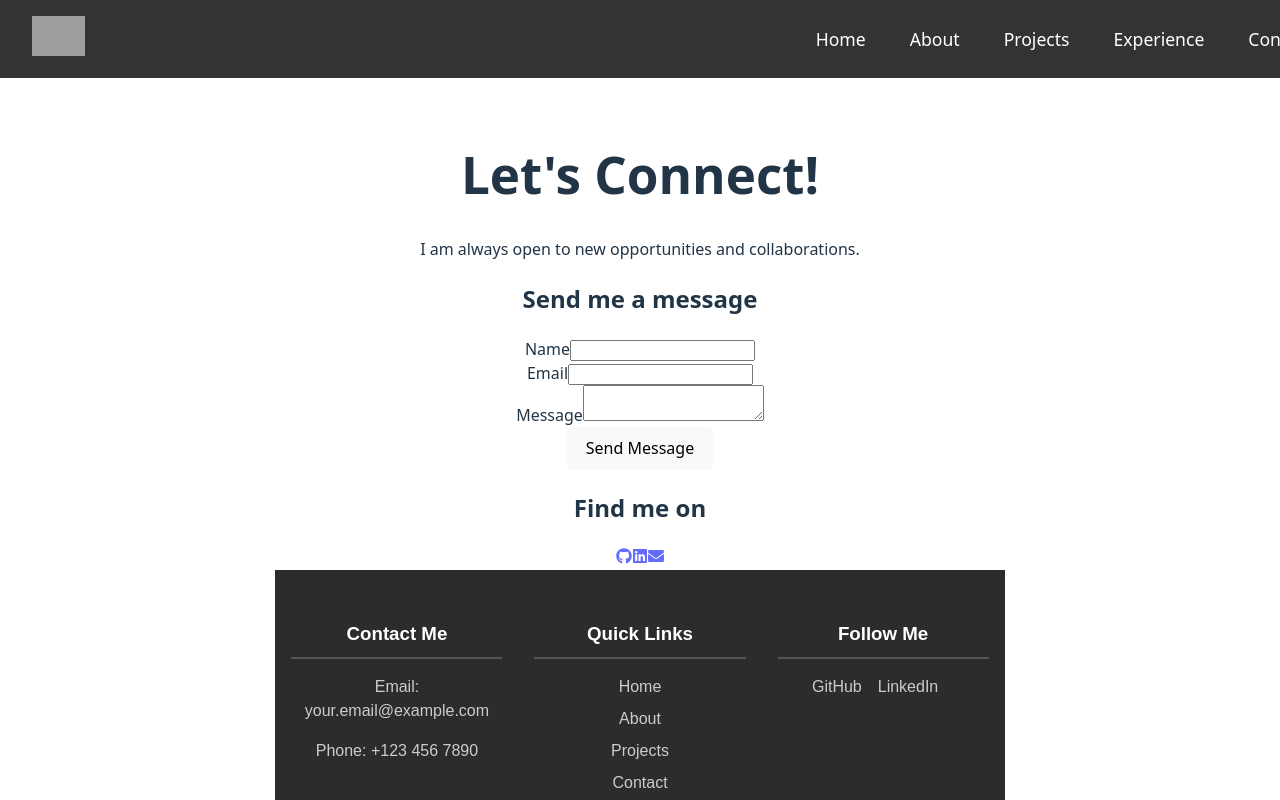
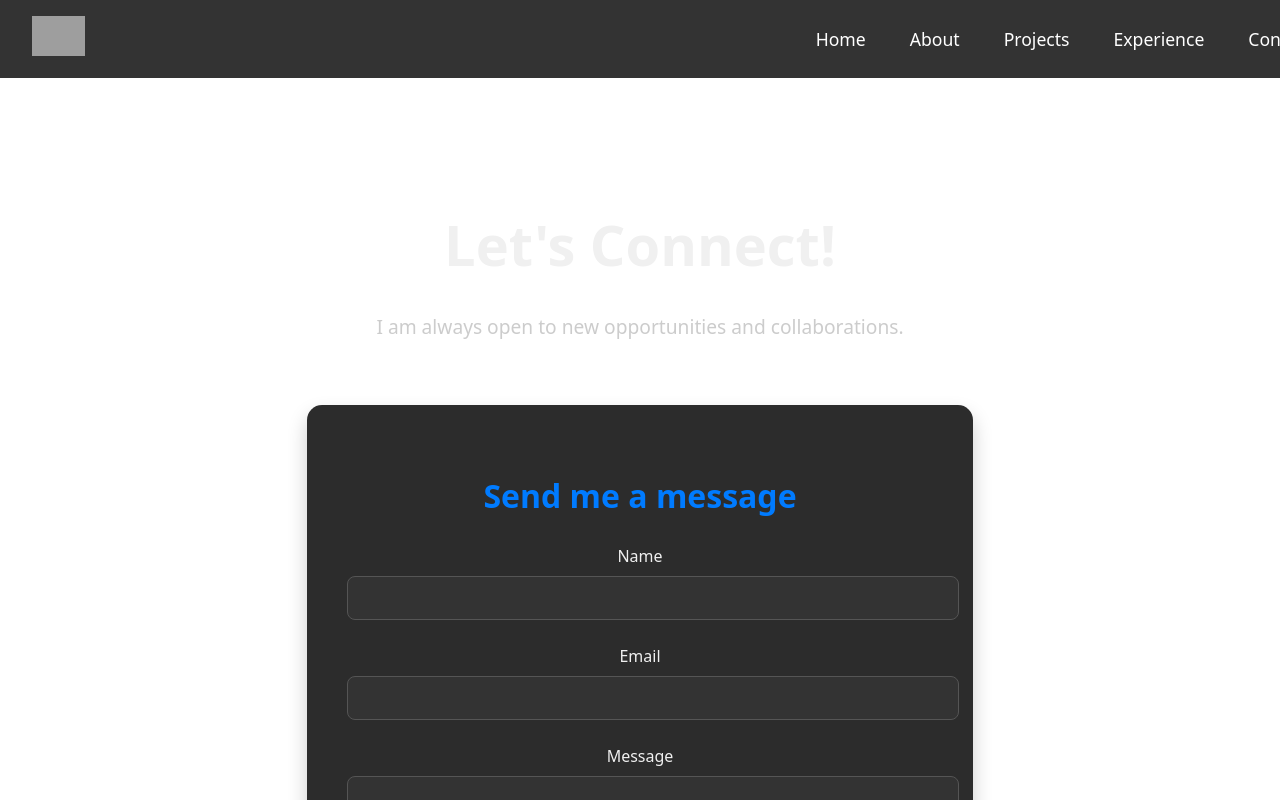
Before and after one commit to ICT-Courses/ict2233-ca-02-nimalinimesha, a React (Vite) app in the folder portfolio/: page /contact in a window 1280 px wide. Shown: the top 800 px of the page. Built offline with nearby package versions, Linux system fonts and the light colour scheme; grey boxes are pictures that could not be loaded.

Commit message:
connect Contactpage.jsx and contactpage.css

```diff
--- a/portfolio/package.json
+++ b/portfolio/package.json
@@ -21,10 +21,13 @@
     "@types/react": "^19.1.13",
     "@types/react-dom": "^19.1.9",
     "@vitejs/plugin-react": "^5.0.2",
+    "autoprefixer": "^10.4.21",
     "eslint": "^9.35.0",
     "eslint-plugin-react-hooks": "^5.2.0",
     "eslint-plugin-react-refresh": "^0.4.20",
     "globals": "^16.4.0",
+    "postcss": "^8.5.6",
+    "tailwindcss": "^4.1.13",
     "vite": "^7.1.6"
   }
 }
--- a/portfolio/src/components/Footer.css
+++ b/portfolio/src/components/Footer.css
@@ -1,11 +1,12 @@
+/* src/components/Footer.css */
 
 .footer-container {
-  width: 100%;
+  width: 100%; /* footer එක සම්පූර්ණ පළලින් පෙන්වීමට */
   background-color: #2c2c2c;
   color: #fff;
   padding: 2rem 1rem;
   font-family: Arial, sans-serif;
-  box-sizing: border-box;
+  box-sizing: border-box; /* padding සහ border පළලට බලපාන්නේ නැති බවට සහතික කරගැනීමට */
   margin-top: auto;
 }
 
--- a/portfolio/src/pages/ContactPage.css
+++ b/portfolio/src/pages/ContactPage.css
@@ -0,0 +1,155 @@
+/* src/pages/ContactPage.css */
+
+.contact-page {
+  padding: 4rem 2rem;
+  max-width: 1200px;
+  margin: 0 auto;
+}
+
+.contact-header {
+  text-align: center;
+  margin-bottom: 4rem;
+}
+
+.contact-header h1 {
+  font-size: 3.5rem;
+  font-weight: bold;
+  color: #f0f0f0;
+}
+
+.contact-header p {
+  font-size: 1.2rem;
+  color: #cccccc;
+}
+
+.contact-container {
+  display: flex;
+  flex-direction: row;
+  justify-content: space-between;
+  gap: 4rem;
+  align-items: flex-start;
+}
+
+.contact-form-section,
+.contact-links-section {
+  flex: 1;
+  background-color: #2c2c2c;
+  padding: 2.5rem;
+  border-radius: 15px;
+  box-shadow: 0 10px 20px rgba(0, 0, 0, 0.2);
+  transition: transform 0.3s ease, box-shadow 0.3s ease;
+}
+
+.contact-form-section:hover,
+.contact-links-section:hover {
+  transform: translateY(-5px);
+  box-shadow: 0 12px 24px rgba(0, 0, 0, 0.3);
+}
+
+.contact-form-section h2,
+.contact-links-section h2 {
+  font-size: 2rem;
+  color: #007bff;
+  margin-bottom: 1.5rem;
+  text-align: center;
+}
+
+.contact-form .form-group {
+  margin-bottom: 1.5rem;
+}
+
+.contact-form label {
+  display: block;
+  font-size: 1rem;
+  color: #f0f0f0;
+  margin-bottom: 0.5rem;
+}
+
+.contact-form input,
+.contact-form textarea {
+  width: 100%;
+  padding: 0.75rem;
+  border: 1px solid #555;
+  border-radius: 8px;
+  background-color: #333;
+  color: #fff;
+  font-size: 1rem;
+  transition: border-color 0.3s ease, box-shadow 0.3s ease;
+}
+
+.contact-form input:focus,
+.contact-form textarea:focus {
+  border-color: #007bff;
+  box-shadow: 0 0 5px rgba(0, 123, 255, 0.5);
+  outline: none;
+}
+
+.contact-form textarea {
+  resize: vertical;
+  min-height: 150px;
+}
+
+.error-text {
+  color: #ff6b6b;
+  font-size: 0.9rem;
+  margin-top: 0.5rem;
+}
+
+.input-error {
+  border-color: #ff6b6b !important;
+}
+
+.submit-btn {
+  display: block;
+  width: 100%;
+  padding: 1rem;
+  font-size: 1.2rem;
+  font-weight: bold;
+  border: none;
+  border-radius: 8px;
+  background-color: #007bff;
+  color: white;
+  cursor: pointer;
+  transition: background-color 0.3s ease, transform 0.3s ease;
+}
+
+.submit-btn:hover {
+  background-color: #0056b3;
+  transform: translateY(-2px);
+}
+
+.success-message {
+  text-align: center;
+  margin-bottom: 1rem;
+  padding: 1rem;
+  border-radius: 8px;
+  background-color: #28a745;
+  color: white;
+  font-size: 1rem;
+}
+
+.social-icons-container {
+  display: flex;
+  flex-direction: column;
+  align-items: center;
+  gap: 2rem;
+  margin-top: 2rem;
+}
+
+.social-icon {
+  font-size: 3rem;
+  color: #007bff;
+  transition: color 0.3s ease, transform 0.3s ease;
+}
+
+.social-icon:hover {
+  color: #00aaff;
+  transform: scale(1.1);
+}
+
+/* Responsive adjustments */
+@media (max-width: 768px) {
+  .contact-container {
+    flex-direction: column;
+  }
+}
--- a/portfolio/src/pages/ContactPage.jsx
+++ b/portfolio/src/pages/ContactPage.jsx
@@ -1,7 +1,7 @@
 
 import React, { useState } from 'react';
 import { FaGithub, FaLinkedin, FaEnvelope } from 'react-icons/fa';
-
+import './ContactPage.css';
 
 const ContactPage = () => {
   const [formData, setFormData] = useState({
```
Also changed, not shown: 1 other file (tests, documents, lock files or other folders).
